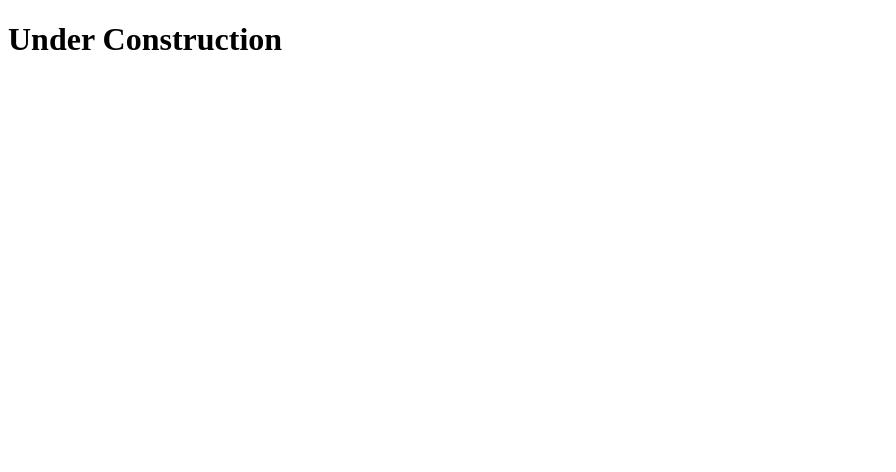
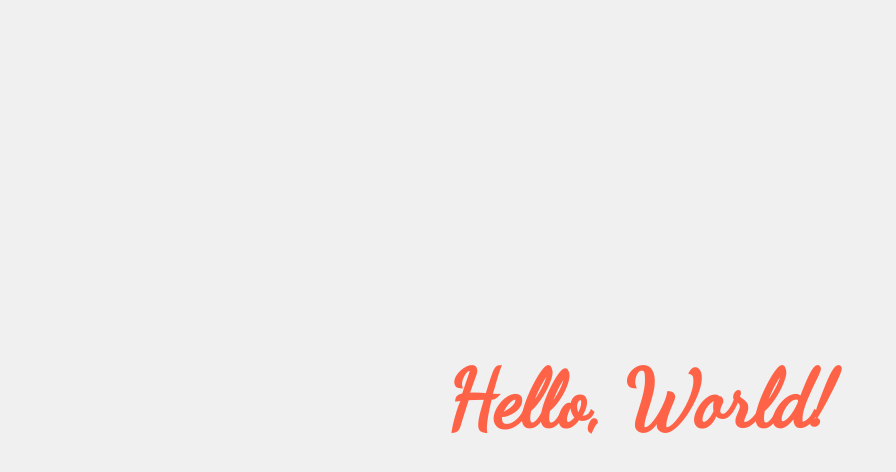
Before and after one commit to deadbytedawn/mutantpartykrew, a plain HTML site: page index.html in a window 1280 px wide. Shown: the whole page, without its empty margins (0-896 px from the left). Drawn offline with Linux system fonts and the light colour scheme.

Commit message:
Update index.html

```diff
--- a/index.html
+++ b/index.html
@@ -1,7 +1,38 @@
 <!DOCTYPE html>
 <html>
+<head>
+  <title>Hello, World!</title>
+  <style>
+    body {
+      background-color: #f0f0f0;
+      display: flex;
+      justify-content: center;
+      align-items: center;
+      height: 100vh;
+      margin: 0;
+    }
+
+    h1 {
+      font-family: 'Dancing Script', cursive; /* Fun cursive font */
+      font-size: 5em;
+      color: #ff6347; /* Orange color */
+      animation: bounce 1s infinite; /* Add bounce animation */
+    }
+
+    @keyframes bounce {
+      0%, 100% {
+        transform: translateY(0);
+      }
+      50% {
+        transform: translateY(-20px);
+      }
+    }
+  </style>
+  <link rel="preconnect" href="https://fonts.googleapis.com">
+  <link rel="preconnect" href="https://fonts.gstatic.com" crossorigin>
+  <link href="https://fonts.googleapis.com/css2?family=Dancing+Script&display=swap" rel="stylesheet">
+</head>
 <body>
-<h1>Under Construction</h1>
-<p></p>
+  <h1>Hello, World!</h1>
 </body>
 </html>
```
